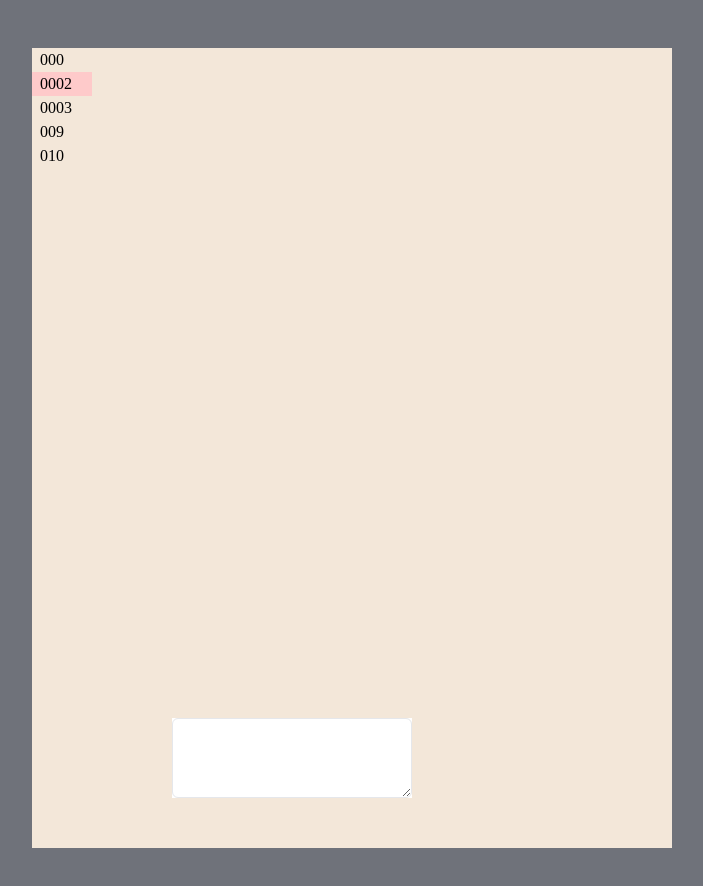
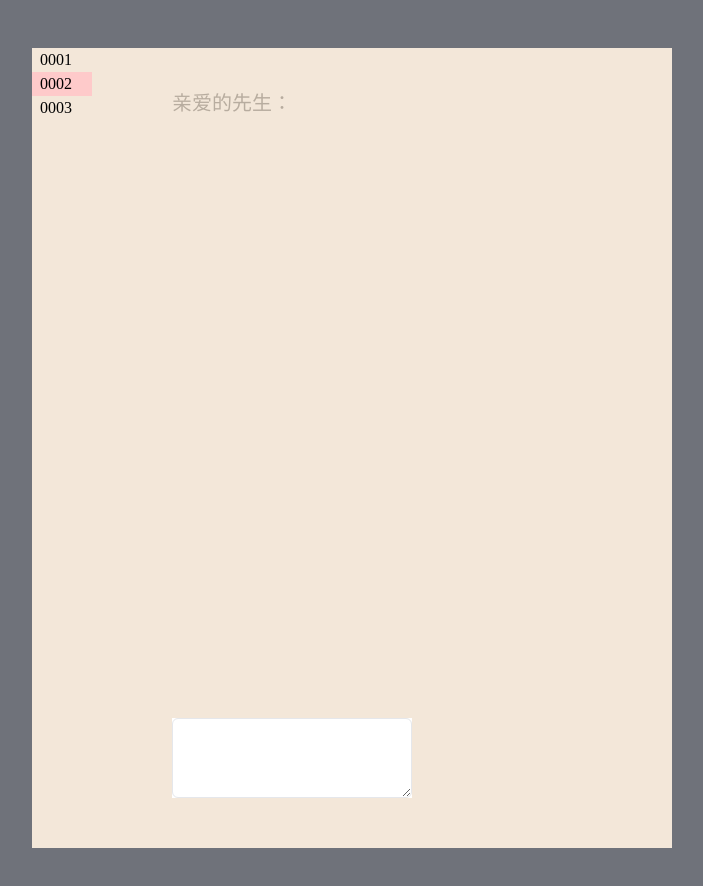
Before and after one commit to qilei0529/memo-letter, a Next.js app: page / in a window 1280 px wide. Shown: the top 886 px of the page, without its empty margins (288-991 px from the left). Built offline with nearby package versions, Linux system fonts and the light colour scheme; a web font is replaced by a local one.

Commit message:
feat: inputer

```diff
--- a/app/globals.css
+++ b/app/globals.css
@@ -74,7 +74,7 @@
   src: url("/font3.ttf") format("truetype");
 }
 
-.the_font_000 {
+.the_font_0001 {
   font-family: "MyCustomFont", serif;
 }
 
--- a/client/hooks/use-letter-hook.ts
+++ b/client/hooks/use-letter-hook.ts
@@ -1,10 +1,10 @@
 import { useEffect, useMemo } from "react"
 import { useLetterStore } from "../stores/letter-store"
+import { useInputerStore } from "../stores/input-store"
 
 export const useLetterHook = ({ id }: { id: string }) => {
   const current = useLetterStore((state) => state.current)
   const letterVos = useLetterStore((state) => state.letterVos)
-  const selectorVos = useLetterStore((state) => state.selectorVos)
   const getLetter = useLetterStore((state) => state.getLetter)
   const createLetter = useLetterStore((state) => state.createLetter)
   const setLetter = useLetterStore((state) => state.setLetter)
@@ -12,7 +12,9 @@ export const useLetterHook = ({ id }: { id: string }) => {
 
   const insertSectionAt = useLetterStore((state) => state.insertSectionAt)
   const removeSectionAt = useLetterStore((state) => state.removeSectionAt)
-  const setSelector = useLetterStore((state) => state.setSelector)
+
+  const selectorVos = useInputerStore((state) => state.selectorVos)
+  const setSelector = useInputerStore((state) => state.setSelector)
 
   const letter = useMemo(() => {
     return getLetter(current ?? "")
@@ -49,25 +51,29 @@ export const useLetterHook = ({ id }: { id: string }) => {
   }, [id])
 
   const insert = (section: string, newLine?: boolean) => {
-    const { current, selectorVos, letterVos } = useLetterStore.getState()
+    const { current, letterVos } = useLetterStore.getState()
+    const { selectorVos } = useInputerStore.getState()
     if (current) {
       const letter = letterVos[current]
       const selector = selectorVos[current]
-      console.log("insert", section, newLine, selector)
-      const lines = section.indexOf("\n") > -1 ? section.split("\n") : [section]
+      console.log("insert", section, selector.section, newLine)
       let at = selector?.section ?? letter?.sections.length
       let isUpdate = selector?.section !== undefined
       if (newLine) {
         isUpdate = false
         at += 1
-      }
+        insertSectionAt(current, "", at)
+      } else {
+        const lines =
+          section.indexOf("\n") > -1 ? section.split("\n") : [section]
+
         lines.forEach((line, index) => {
           insertSectionAt(current, line, at, index === 0 ? isUpdate : false)
           at += 1
-        if (index === 0 && newLine) {
-          at -= 1
+        })
       }
-      })
+
+      // 如果 是修改 当前不是最后一行？
 
       // 切换到新的一行
       setSelector(current, {
@@ -76,22 +82,15 @@ export const useLetterHook = ({ id }: { id: string }) => {
     }
   }
   const remove = () => {
-    const { current, selectorVos } = useLetterStore.getState()
+    const { current } = useLetterStore.getState()
+    const { selectorVos } = useInputerStore.getState()
     if (current) {
       const selector = selectorVos[current]
       if (selector) {
         const section = selector.section
-        console.log("remove", selector)
         if (section >= 0) {
           removeSectionAt(current, section)
           // 更新 section 到上一行
-          const { letterVos } = useLetterStore.getState()
-          const letter = letterVos[current]
-          const { sections } = letter
-          console.log("remove", current, section, sections.length)
-          if (sections.length === 0) {
-            insertSectionAt(current, "", 0)
-          }
           let newSectionIndex = section - 1
           if (newSectionIndex < 0) {
             newSectionIndex = 0
@@ -194,10 +193,12 @@ export function transLetterToPos(letter: string) {
   })
 
   // 最后再加一行用于新增
+  if (sections.length) {
     pvos.push({
       start: y,
       end: y,
     })
+  }
 
   return {
     vos,
--- /dev/null
+++ b/client/stores/input-store.ts
@@ -0,0 +1,84 @@
+import { create } from "zustand"
+import { persist } from "zustand/middleware"
+
+type ISelectorData = {
+  section: number
+}
+
+type InputState = {
+  selectorVos: { [key: string]: ISelectorData }
+
+  value: string
+
+  active: boolean
+
+  align: "RIGHT" | "LEFT"
+
+  focusTimeStamp: number
+}
+
+type IInputActions = {
+  setSelector: (id: string, selector: ISelectorData | null) => void
+
+  setValue: (value: string) => void
+
+  setActive: (active: boolean) => void
+
+  setAlign: (align: "RIGHT" | "LEFT") => void
+
+  inputFocus: (n?: number) => void
+}
+
+export const useInputerStore = create<InputState & IInputActions>()(
+  // persist(
+  (set, get) => {
+    return {
+      selectorVos: {},
+
+      value: "",
+
+      active: false,
+
+      align: "LEFT",
+
+      focusTimeStamp: 0,
+
+      setValue: (value) =>
+        set((state) => {
+          // const RIGHT = "→  "
+          // if (value.startsWith(RIGHT)) {
+          //   return { value: value.replace(RIGHT, ""), alignRight: true }
+          // }
+          return { value }
+        }),
+
+      setAlign: (align) => set((state) => ({ align })),
+      setActive: (active) => set((state) => ({ active })),
+
+      setSelector(id, selector) {
+        return set((state) => {
+          const vos = { ...state.selectorVos }
+          if (selector) {
+            vos[id] = selector
+          } else {
+            delete vos[id]
+          }
+          return {
+            selectorVos: vos,
+          }
+        })
+      },
+
+      inputFocus(n) {
+        set({
+          focusTimeStamp: n ?? new Date().getTime(),
+        })
+      },
+    }
+  }
+  // {
+  //   version: 1,
+  //   name: "__DB__INPUTER",
+  // }
+  // )
+)
--- a/client/stores/letter-store.ts
+++ b/client/stores/letter-store.ts
@@ -16,7 +16,6 @@ type ILetterState = {
   current: string | undefined
   letterVos: { [key: string]: ILetterData }
 
-  selectorVos: { [key: string]: ISelectorData }
   letters: string[]
 }
 
@@ -26,8 +25,6 @@ type ILetterActions = {
   setLetter: (id: string, data: ILetterData) => void
 
   setCurrent: (id: string) => void
-
-  setSelector: (id: string, selector: ISelectorData | null) => void
 
   getLetter: (id: string) => ILetterData | null
 
@@ -69,20 +66,6 @@ export const useLetterStore = create<ILetterState & ILetterActions>()(
               }
             }
             return {}
-          })
-        },
-
-        setSelector(id, selector) {
-          return set((state) => {
-            const vos = { ...state.selectorVos }
-            if (selector) {
-              vos[id] = selector
-            } else {
-              delete vos[id]
-            }
-            return {
-              selectorVos: vos,
-            }
           })
         },
 
@@ -137,7 +120,6 @@ export const useLetterStore = create<ILetterState & ILetterActions>()(
         removeSectionAt(id, at) {
           const { getLetter, updateLetter } = get()
           const item = getLetter(id)
-          console.log("remove", id, at)
           if (item) {
             const { sections } = item
             const list = [...sections]
--- a/components/pager/index.tsx
+++ b/components/pager/index.tsx
@@ -1,8 +1,10 @@
 "use client"
 import { cn } from "@/lib/utils"
-import { useMemo, useState } from "react"
+import { useEffect, useMemo, useState } from "react"
 import { InputerView } from "./inputer"
 import { transLetterToPos, useLetterHook } from "@/client/hooks/use-letter-hook"
+import { KeyBinder } from "./key-binder"
+import { useInputerStore } from "@/client/stores/input-store"
 
 const LETTER = `先生亲启：
   见字如面，好久不见！
@@ -20,7 +22,7 @@ const LETTER = `先生亲启：
 
 export const PagerView = () => {
   const list = [
-    "000",
+    "0001",
     "0002",
     "0003",
     // "001",
@@ -31,35 +33,42 @@ export const PagerView = () => {
     // "006",
     // "007",
     // "008",
-    "009",
-    "010",
+    // "009",
+    // "010",
   ]
 
   const [font, setFont] = useState("0002")
 
   const { letter, selector, insert, remove } = useLetterHook({ id: "" })
   const onEnter = (str: string, newLine: boolean) => {
+    console.log(str, newLine)
     insert(str, newLine)
   }
 
   const onDelete = (flag: boolean) => {
     remove()
     if (flag) {
-      setFocusState(0)
+      inputFocus(0)
     } else {
-      setFocusState(new Date().getTime())
+      inputFocus()
     }
   }
 
-  const { letterVos, letterList, letterPVos } = useMemo(() => {
+  const { letterVos, letterList, letterPVos, isEmpty } = useMemo(() => {
     if (letter) {
       const { sections } = letter
       let letterBody = sections.join("\n")
+      let isEmpty = false
+      if (letterBody.length == 0) {
+        letterBody = "亲爱的先生："
+        isEmpty = true
+      }
       const { list, vos, pvos } = transLetterToPos(letterBody)
       return {
         letterVos: vos,
         letterList: list,
         letterPVos: pvos,
+        isEmpty,
       }
     }
     return {
@@ -78,7 +87,8 @@ export const PagerView = () => {
               key={key}
               data-section={section}
               className={cn(
-                "absolute top-0 w-[20px] h-[30px] bg-red-4001 flex items-center1"
+                isEmpty ? "opacity-30" : "",
+                "absolute w-[20px] h-[30px] select-none"
               )}
               onMouseEnter={(e) => {
                 e.stopPropagation()
@@ -91,7 +101,8 @@ export const PagerView = () => {
               onDoubleClick={(e) => {
                 e.stopPropagation()
                 selector.update(section)
-                setFocusState(new Date().getTime())
+                inputFocus()
+                setHoverSection(-1)
               }}
               style={{
                 left: `${pos.x * 10}px`,
@@ -143,7 +154,8 @@ export const PagerView = () => {
                 onDoubleClick={(e) => {
                   e.stopPropagation()
                   selector.update(index)
-                  setFocusState(new Date().getTime())
+                  inputFocus()
+                  setHoverSection(-1)
                 }}
                 onClick={(e) => {
                   e.stopPropagation()
@@ -159,32 +171,44 @@ export const PagerView = () => {
     return null
   }, [hoverSection, currentSection, letterPVos])
 
-  const curSectionValue = useMemo(() => {
+  const setInputValue = useInputerStore((state) => state.setValue)
+  const setInputAlign = useInputerStore((state) => state.setAlign)
+
+  useEffect(() => {
     if (letter && currentSection !== undefined) {
       const { sections } = letter
-      return sections[currentSection] ?? ""
+      setTimeout(() => {
+        let text = sections[currentSection] ?? ""
+        const RIGHT = "→  "
+        let align = text.startsWith(RIGHT)
+        setInputAlign(align ? "RIGHT" : "LEFT")
+        setInputValue(text.replace(RIGHT, ""))
+      }, 100)
     }
-    return ""
   }, [currentSection])
 
-  const [focusState, setFocusState] = useState(0)
-
+  const inputFocus = useInputerStore((state) => state.inputFocus)
   const inputRender = useMemo(() => {
     return (
       <div
         onClick={(e) => {
           e.stopPropagation()
         }}
+        className="absolute left-[140px] top-[670px]"
       >
-        <InputerView
-          text={curSectionValue}
-          onDelete={onDelete}
-          onEnter={onEnter}
-          focusState={focusState}
+        <InputerView onDelete={onDelete} onEnter={onEnter} />
+        <KeyBinder
+          onAction={(type) => {
+            if (type === "ENTER") {
+              onEnter("", true)
+            } else if (type === "DELETE") {
+              onDelete(true)
+            }
+          }}
         />
       </div>
     )
-  }, [currentSection, focusState, curSectionValue])
+  }, [currentSection])
 
   return (
     <>
--- /dev/null
+++ b/components/pager/key-binder.tsx
@@ -0,0 +1,30 @@
+import { useInputerStore } from "@/client/stores/input-store"
+import { useEffect } from "react"
+
+export function KeyBinder({ onAction }: { onAction: (type: string) => void }) {
+  useEffect(() => {
+    const elm = document.body
+    elm.removeEventListener("keydown", handleBodyKeyDown)
+    elm.addEventListener("keydown", handleBodyKeyDown)
+    return () => {
+      elm.removeEventListener("keydown", handleBodyKeyDown)
+    }
+  }, [])
+
+  const handleBodyKeyDown = (e: any) => {
+    const { active } = useInputerStore.getState()
+    if (!active) {
+      // 如果没有焦点？
+      // console.log(e)
+      if (e.key === "Backspace") {
+        console.log("out delete")
+        onAction("DELETE")
+      }
+      if (e.key === "Enter") {
+        console.log("out enter")
+        onAction("ENTER")
+      }
+    }
+  }
+  return <></>
+}
```
Also changed, not shown: components/pager/inputer.tsx (+22 -63 lines). Lines whose indentation alone changed are shown as unchanged.
